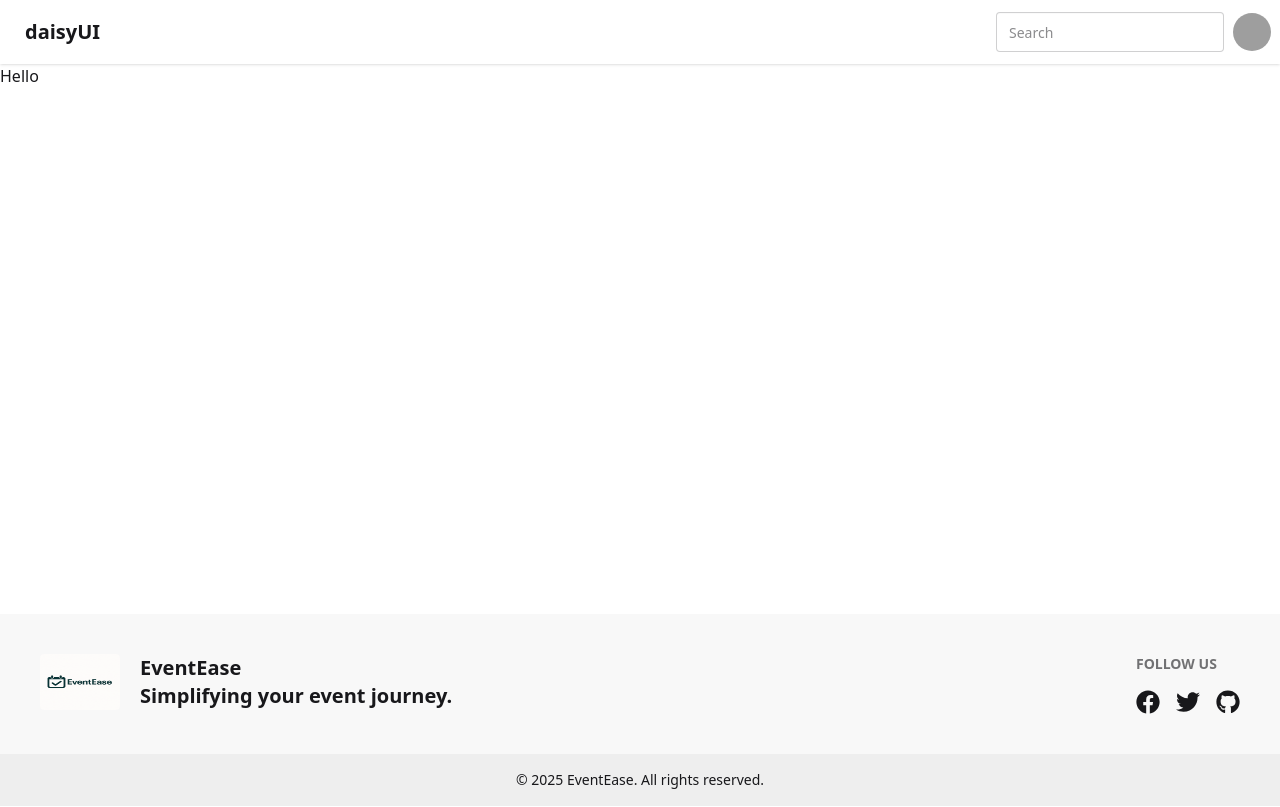
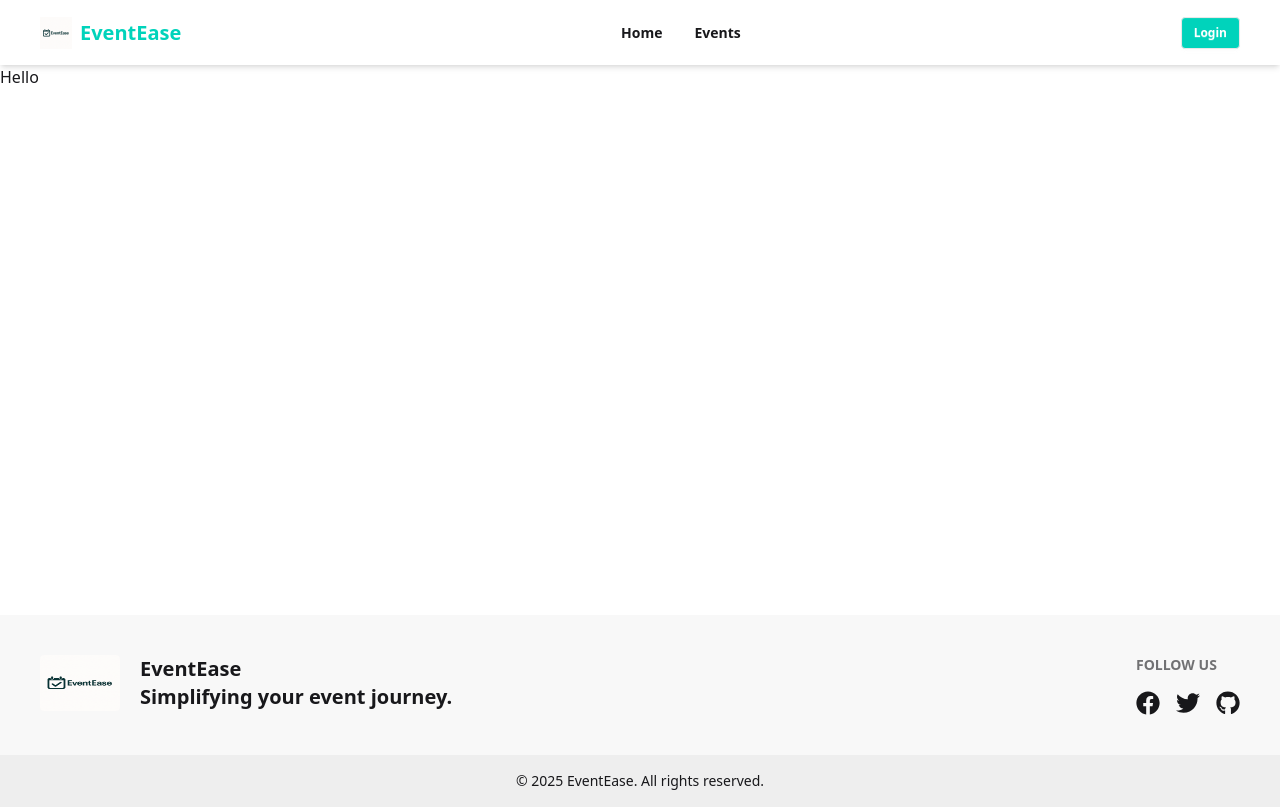
Before and after one commit to Sabuj-Chowdhury/Event-Management-Web-Application, a React (Vite) app in the folder client/: page / in a window 1280 px wide. Built offline with nearby package versions, Linux system fonts and the light colour scheme; grey boxes are pictures that could not be loaded.

Commit message:
navbar style fix

```diff
--- a/client/index.html
+++ b/client/index.html
@@ -1,5 +1,5 @@
 <!DOCTYPE html>
-<html lang="en" data-theme="light">
+<html lang="en" data-theme="cupcake">
   <head>
     <meta charset="UTF-8" />
     <link rel="icon" type="image/svg+xml" href="/EventEase.png" />
--- a/client/src/components/Navbar.jsx
+++ b/client/src/components/Navbar.jsx
@@ -1,45 +1,124 @@
+import { useContext } from "react";
+import { Link, NavLink } from "react-router";
+import { FaUserCircle } from "react-icons/fa";
+import AuthContext from "../context/AuthContext";
+
 const Navbar = () => {
+  const { user, logout } = useContext(AuthContext);
+
+  const navLinks = (
+    <>
+      <li>
+        <NavLink to="/" className="font-semibold hover:text-accent">
+          Home
+        </NavLink>
+      </li>
+      <li>
+        <NavLink to="/events" className="font-semibold hover:text-accent">
+          Events
+        </NavLink>
+      </li>
+      {user && (
+        <>
+          <li>
+            <NavLink
+              to="/add-event"
+              className="font-semibold hover:text-accent"
+            >
+              Add Event
+            </NavLink>
+          </li>
+          <li>
+            <NavLink
+              to="/my-events"
+              className="font-semibold hover:text-accent"
+            >
+              My Events
+            </NavLink>
+          </li>
+        </>
+      )}
+    </>
+  );
+
   return (
-    <div className="navbar bg-base-100 shadow-sm">
-      <div className="flex-1">
-        <a className="btn btn-ghost text-xl">daisyUI</a>
+    <div className="w-full bg-base-100 text-base-content px-4 md:px-8 shadow-md z-50">
+      <div className="navbar max-w-7xl mx-auto flex justify-between ">
+        {/* Left: Logo */}
+        <div className="">
+          <Link to="/" className="flex items-center gap-2 text-xl font-bold">
+            <img src="/EventEase.png" alt="EventEase" className="w-8" />
+            <span className="text-accent">EventEase</span>
+          </Link>
         </div>
-      <div className="flex gap-2">
-        <input
-          type="text"
-          placeholder="Search"
-          className="input input-bordered w-24 md:w-auto"
-        />
+
+        {/* Middle: Links */}
+        <div className="hidden lg:flex">
+          <ul className="menu menu-horizontal px-1 gap-2">{navLinks}</ul>
+        </div>
+
+        {/* Right: Auth + Mobile Menu */}
+        <div className="flex items-center gap-3">
+          {user ? (
             <div className="dropdown dropdown-end">
               <div
                 tabIndex={0}
                 role="button"
                 className="btn btn-ghost btn-circle avatar"
               >
-            <div className="w-10 rounded-full">
+                <div className="w-10 rounded-full ring ring-accent ring-offset-base-100 ring-offset-2">
                   <img
-                alt="Tailwind CSS Navbar component"
-                src="https://img.daisyui.com/images/stock/photo-1534528741775-53994a69daeb.webp"
+                    src={user.photo || "https://i.pravatar.cc/150?u=user"}
+                    alt="User Avatar"
                   />
                 </div>
               </div>
               <ul
                 tabIndex={0}
-            className="menu menu-sm dropdown-content bg-base-100 rounded-box z-1 mt-3 w-52 p-2 shadow"
+                className="menu menu-sm dropdown-content mt-3 z-50 p-2 shadow bg-base-100 rounded-box w-52"
               >
-            <li>
-              <a className="justify-between">
-                Profile
-                <span className="badge">New</span>
-              </a>
+                <li className="text-center text-sm font-semibold text-neutral">
+                  {user.name || "Anonymous"}
                 </li>
                 <li>
-              <a>Settings</a>
-            </li>
-            <li>
-              <a>Logout</a>
+                  <button onClick={logout}>Logout</button>
                 </li>
               </ul>
+            </div>
+          ) : (
+            <Link
+              to="/login"
+              className="btn btn-sm bg-accent text-white hover:bg-accent-focus"
+            >
+              Login
+            </Link>
+          )}
+
+          {/* Hamburger for small screens */}
+          <div className="dropdown dropdown-end lg:hidden">
+            <label tabIndex={0} className="btn btn-ghost btn-circle">
+              <svg
+                xmlns="http://www.w3.org/2000/svg"
+                className="h-6 w-6"
+                fill="none"
+                viewBox="0 0 24 24"
+                stroke="currentColor"
+              >
+                <path
+                  strokeLinecap="round"
+                  strokeLinejoin="round"
+                  strokeWidth="2"
+                  d="M4 6h16M4 12h16M4 18h16"
+                />
+              </svg>
+            </label>
+            <ul
+              tabIndex={0}
+              className="menu menu-sm dropdown-content mt-3 z-50 p-2 shadow bg-green-300 text-neutral rounded-box w-52"
+            >
+              {navLinks}
+            </ul>
+          </div>
         </div>
       </div>
     </div>
```
Lines whose indentation alone changed are shown as unchanged.
